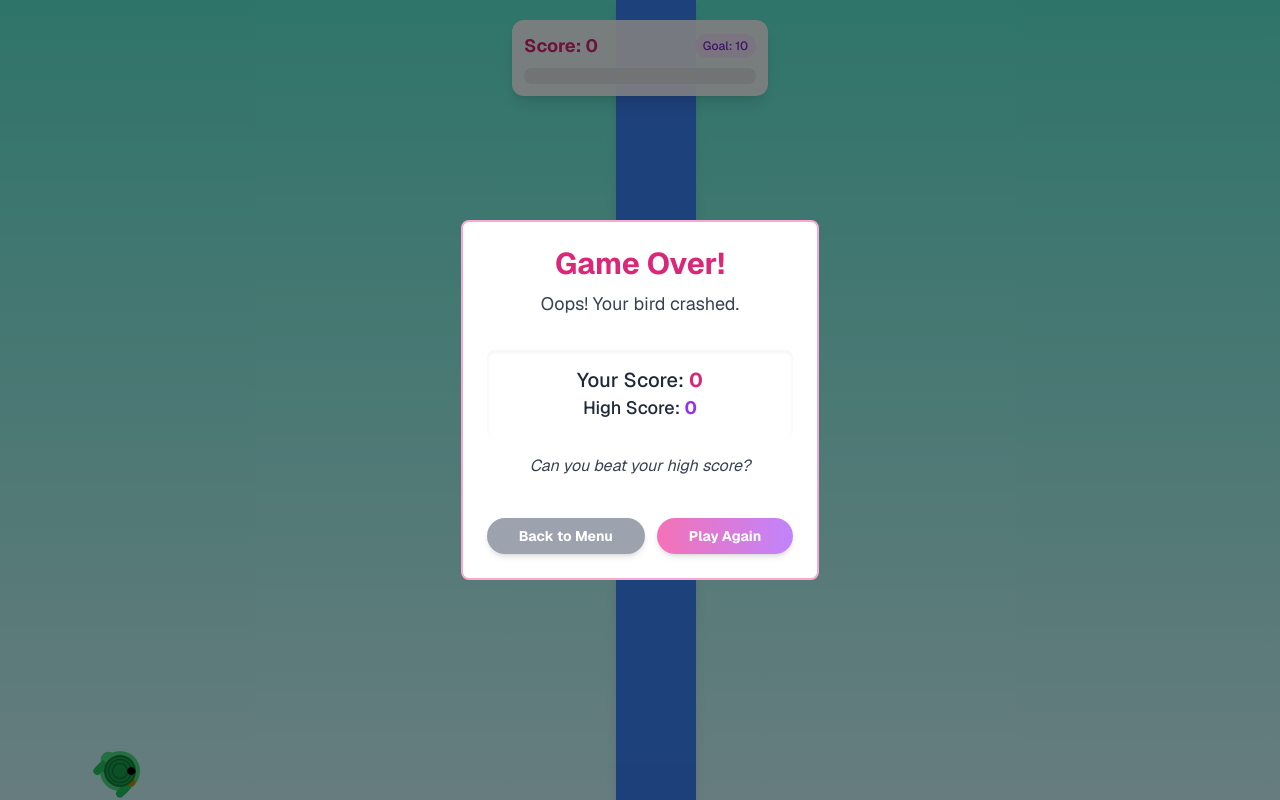
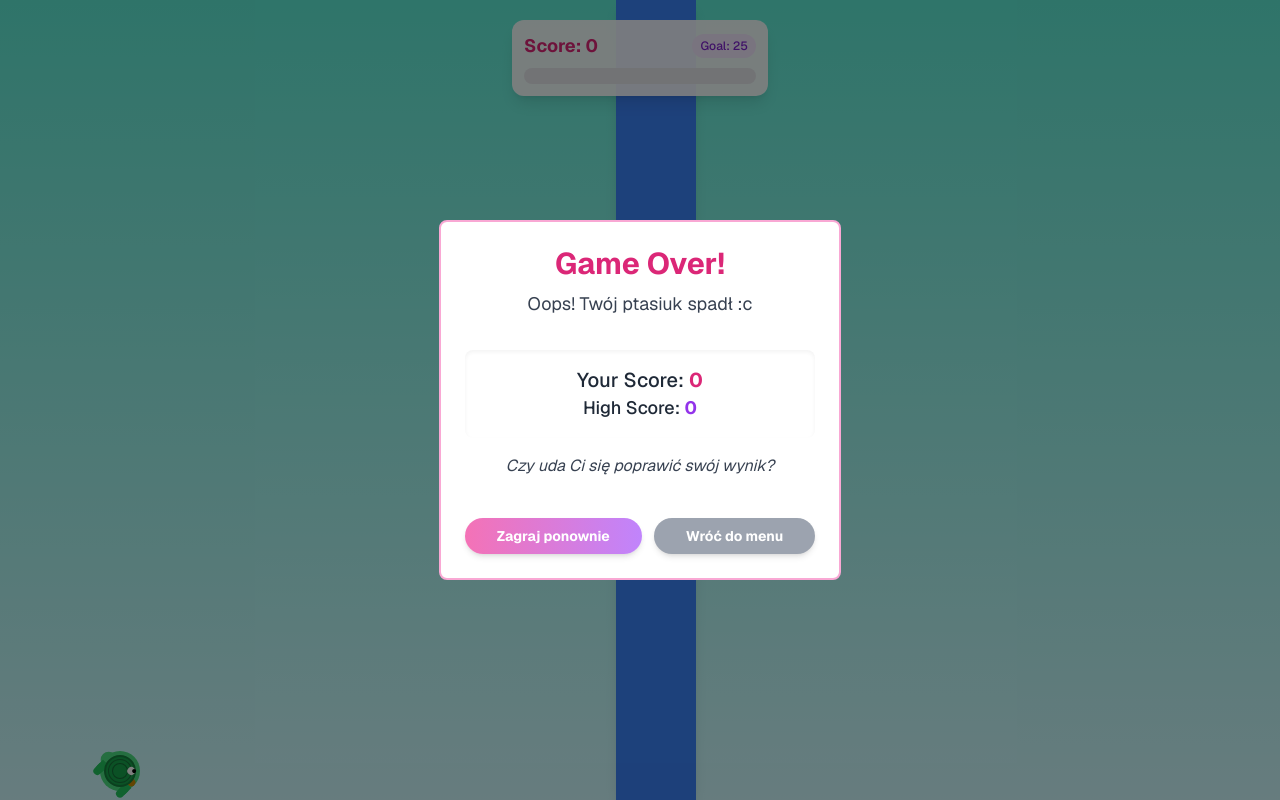
Before and after one commit to pananananas/PolaGame, a Next.js app: page / in a window 1280 px wide. Both pictures are taken after a click on the button "Play Now". Built offline with nearby package versions, Linux system fonts and the light colour scheme.

Commit message:
added final changes

```diff
--- a/src/components/Bird.tsx
+++ b/src/components/Bird.tsx
@@ -1,6 +1,6 @@
-import React, { useEffect, useState } from 'react';
-import Image from 'next/image';
-import { PetType, getPetById } from '~/utils/pets';
+import React, { useEffect, useState } from "react";
+import Image from "next/image";
+import { PetType, getPetById } from "~/utils/pets";
 
 interface BirdProps {
   position: number;
@@ -18,16 +18,16 @@ type PetStylesMap = {
     beakColor: string;
     wingColor: string;
     animationClass: string;
-  }
+  };
 };
 
 export const Bird: React.FC<BirdProps> = ({
   position,
-  petType = 'bird',
+  petType = "bird",
   disableAnimation = false,
   isWelcomeScreen = false,
   imageUrl,
-  velocity = 0
+  velocity = 0,
 }) => {
   // Track previous position to determine if jumping
   const [prevPosition, setPrevPosition] = useState(position);
@@ -40,7 +40,8 @@ export const Bird: React.FC<BirdProps> = ({
 
     // When velocity is negative (jumping up), rotate slightly upward (-15 degrees)
     // When falling, gradually rotate downward but only up to 45 degrees with a smaller multiplier
-    const targetRotation = velocity < 0 ? -15 : Math.min(45, Math.max(-15, velocity * 4));
+    const targetRotation =
+      velocity < 0 ? -15 : Math.min(45, Math.max(-15, velocity * 4));
 
     setRotation(targetRotation);
     setPrevPosition(position);
@@ -49,33 +50,33 @@ export const Bird: React.FC<BirdProps> = ({
   // Map pet types to styles and characteristics
   const petStyles: PetStylesMap = {
     bird: {
-      color: 'bg-yellow-200',
-      eyeColor: 'bg-black',
-      beakColor: 'bg-orange-300',
-      wingColor: 'bg-yellow-300',
-      animationClass: 'animate-bounce'
+      color: "bg-yellow-200",
+      eyeColor: "bg-black",
+      beakColor: "bg-orange-300",
+      wingColor: "bg-yellow-300",
+      animationClass: "animate-bounce",
     },
     turtle: {
-      color: 'bg-green-400', // Slightly darker green for the body
-      eyeColor: 'bg-black',
-      beakColor: 'bg-yellow-600', // More defined beak color
-      wingColor: 'bg-green-700', // Darker green for shell
-      animationClass: 'animate-pulse'
+      color: "bg-green-400", // Slightly darker green for the body
+      eyeColor: "bg-black",
+      beakColor: "bg-yellow-600", // More defined beak color
+      wingColor: "bg-green-700", // Darker green for shell
+      animationClass: "animate-pulse",
     },
     rabbit: {
-      color: 'bg-pink-200',
-      eyeColor: 'bg-black',
-      beakColor: 'bg-pink-300', // nose
-      wingColor: 'bg-white', // fluffy tail
-      animationClass: 'animate-bounce'
+      color: "bg-pink-200",
+      eyeColor: "bg-black",
+      beakColor: "bg-pink-300", // nose
+      wingColor: "bg-white", // fluffy tail
+      animationClass: "animate-bounce",
     },
     panda: {
-      color: 'bg-white',
-      eyeColor: 'bg-black',
-      beakColor: 'bg-black', // nose
-      wingColor: 'bg-black', // markings
-      animationClass: 'animate-none'
-    }
+      color: "bg-white",
+      eyeColor: "bg-black",
+      beakColor: "bg-black", // nose
+      wingColor: "bg-black", // markings
+      animationClass: "animate-none",
+    },
   };
 
   const style = petStyles[petType];
@@ -89,10 +90,11 @@ export const Bird: React.FC<BirdProps> = ({
     : "absolute left-[100px]"; // Original game positioning
 
   // Only apply animation in welcome screen and if not disabled
-  const animationClass = (isWelcomeScreen && !disableAnimation) ? style.animationClass : '';
+  const animationClass =
+    isWelcomeScreen && !disableAnimation ? style.animationClass : "";
 
   // Add black border for panda
-  const borderClass = petType === 'panda' ? 'border-2 border-black' : '';
+  const borderClass = petType === "panda" ? "border-2 border-black" : "";
 
   // If we have an image URL, render image instead of styled component
   if (imageUrl) {
@@ -101,15 +103,17 @@ export const Bird: React.FC<BirdProps> = ({
 
     return (
       <div
-        className={`${positionClass} w-10 h-10`}
+        className={`${positionClass} h-10 w-10`}
         style={{
-          top: isWelcomeScreen ? 'auto' : `${position}px`,
+          top: isWelcomeScreen ? "auto" : `${position}px`,
           transform: `rotate(${finalRotation}deg)`,
-          transformOrigin: 'center',
-          transition: isWelcomeScreen ? 'none' : 'transform 0.1s ease-out'
+          transformOrigin: "center",
+          transition: isWelcomeScreen ? "none" : "transform 0.1s ease-out",
         }}
       >
-        <div className={`w-full h-full overflow-hidden rounded-full bg-transparent ${borderClass}`}>
+        <div
+          className={`h-full w-full overflow-hidden rounded-full bg-transparent ${borderClass}`}
+        >
           <Image
             src={imageUrl}
             alt={`${petType} pet`}
@@ -126,62 +130,84 @@ export const Bird: React.FC<BirdProps> = ({
 
   return (
     <div
-      className={`${positionClass} w-10 h-10`}
+      className={`${positionClass} h-10 w-10`}
       style={{
-        top: isWelcomeScreen ? 'auto' : `${position}px`,
+        top: isWelcomeScreen ? "auto" : `${position}px`,
         transform: `rotate(${finalRotation}deg)`,
-        transformOrigin: 'center',
-        transition: isWelcomeScreen ? 'none' : 'transform 0.1s ease-out'
+        transformOrigin: "center",
+        transition: isWelcomeScreen ? "none" : "transform 0.1s ease-out",
       }}
     >
       {/* Pet body */}
-      <div className={`w-full h-full ${style.color} rounded-full flex items-center justify-center ${animationClass} ${borderClass}`}>
-        <div className="relative w-full h-full">
+      <div
+        className={`h-full w-full ${style.color} flex items-center justify-center rounded-full ${animationClass} ${borderClass}`}
+      >
+        <div className="relative h-full w-full">
           {/* Eyes */}
-          <div className={`absolute top-2 left-2 w-2 h-2 ${style.eyeColor} rounded-full`}></div>
+          {petType === "rabbit" && (
+            <>
+              <div
+                className={`absolute left-4 top-2 h-2 w-2 rounded-full bg-white`}
+              ></div>
+              <div
+                className={`absolute left-5 top-3 h-1 w-1 rounded-full bg-black`}
+              ></div>
+              <div
+                className={`absolute bottom-2 left-5 h-1 w-3 ${style.beakColor} rounded-full`}
+              ></div>
+            </>
+          )}
 
           {/* Beak/nose */}
-          <div className={`absolute top-4 left-7 w-3 h-2 ${style.beakColor} rounded-r-full`}></div>
+          <div
+            className={`absolute left-7 top-4 h-2 w-3 ${style.beakColor} rounded-r-full`}
+          ></div>
 
           {/* Wing/tail/feature */}
-          <div className={`absolute bottom-2 left-1 w-3 h-2 ${style.wingColor} rounded-full`}></div>
 
           {/* Pet-specific additional details */}
-          {petType === 'turtle' && (
+          {petType === "turtle" && (
             <>
               {/* Enhanced shell pattern with hexagonal pattern */}
 
               {/* Turtle head */}
-              <div className="absolute -left-1 top-3 w-3 h-4 bg-green-400 rounded-l-full"></div>
-
+              <div className="absolute -left-1 top-3 h-4 w-3 rounded-l-full bg-green-400"></div>
 
               {/* Turtle limbs */}
-              <div className="absolute bottom-0 left-0 w-2 h-3 bg-green-500 rounded-b-full"></div>
-              <div className="absolute bottom-0 right-0 w-2 h-3 bg-green-500 rounded-b-full"></div>
-              <div className="absolute top-6 left-0 w-2 h-3 bg-green-500 rounded-b-full"></div>
-              <div className="absolute top-6 right-0 w-2 h-3 bg-green-500 rounded-b-full"></div>
+              <div className="absolute bottom-0 left-0 h-3 w-2 rounded-b-full bg-green-500"></div>
+              <div className="absolute bottom-0 right-0 h-3 w-2 rounded-b-full bg-green-500"></div>
+              <div className="absolute left-0 top-6 h-3 w-2 rounded-b-full bg-green-500"></div>
+              <div className="absolute right-0 top-6 h-3 w-2 rounded-b-full bg-green-500"></div>
 
-              <div className="absolute inset-1 border-2 border-green-700 rounded-full bg-green-600"></div>
+              <div className="absolute inset-1 rounded-full border-2 border-green-700 bg-green-600"></div>
 
               {/* Shell pattern details */}
-              <div className="absolute inset-2 border border-green-800 rounded-full opacity-80"></div>
-              <div className="absolute inset-3 border border-green-900 rounded-full opacity-70"></div>
+              <div className="absolute inset-2 rounded-full border border-green-800 opacity-80"></div>
+              <div className="absolute inset-3 rounded-full border border-green-900 opacity-70"></div>
 
               {/* Right eye */}
-              <div className="absolute top-2 right-2 w-2 h-2 bg-black rounded-full"></div>
+              <div className="absolute right-2 top-2 h-2 w-2 rounded-full bg-white"></div>
+              <div className="absolute right-2 top-2 h-1 w-1 rounded-full bg-black"></div>
             </>
           )}
-          {petType === 'rabbit' && (
-            <div className="absolute -top-4 left-1 h-6 w-2 bg-pink-200 rounded-t-full"></div> // Ears
+          {petType === "rabbit" && (
+            <div className="absolute -top-4 left-1 h-6 w-2 rounded-t-full bg-pink-200"></div> // Ears
           )}
-          {petType === 'panda' && (
+          {petType === "panda" && (
             <>
               {/* Eye patches */}
-              <div className="absolute top-1 left-1 w-3 h-3 bg-black rounded-full"></div>
-              <div className="absolute top-1 right-1 w-3 h-3 bg-black rounded-full"></div>
+              <div className="absolute left-1 top-1 h-3 w-3 rounded-full border-2 border-black bg-white"></div>
+              <div className="absolute left-2 top-2 h-1 w-1 rounded-full bg-black"></div>
+
+              <div className="absolute right-1 top-1 h-3 w-3 rounded-full border-2 border-black bg-white"></div>
+              <div className="absolute right-2 top-2 h-1 w-1 rounded-full bg-black"></div>
+
               {/* Ears */}
-              <div className="absolute -top-2 left-1 h-2 w-2 bg-black rounded-full"></div>
-              <div className="absolute -top-2 right-1 h-2 w-2 bg-black rounded-full"></div>
+              <div className="absolute -top-2 left-1 h-2 w-2 rounded-full bg-black"></div>
+              <div className="absolute -top-2 right-1 h-2 w-2 rounded-full bg-black"></div>
+              <div
+                className={`absolute bottom-2 left-1 h-1.5 w-3 ${style.wingColor} rounded-full`}
+              ></div>
             </>
           )}
         </div>
--- a/src/components/Game.tsx
+++ b/src/components/Game.tsx
@@ -16,7 +16,7 @@ const BASE_PIPE_GAP = 200;
 const BASE_PIPE_SPEED = 4;
 const SPEED_INCREASE_RATE = 0.1;
 const BASE_MAX_PIPE_SPEED = 8;
-const SPECIAL_SCORE_THRESHOLD = 10;
+const SPECIAL_SCORE_THRESHOLD = 25;
 const INITIAL_PIPE_DISTANCE = 800; // Base distance for the first pipe
 const TAP_COOLDOWN = 200;          // Cooldown between taps in milliseconds to prevent double taps
 
@@ -188,8 +188,10 @@ export const Game = ({ petType = 'bird', onBackToMenu }: GameProps) => {
   const endGame = useCallback(() => {
     // Update refs - BUT KEEP THE PIPES
     gameOverRef.current = true;
+    gameStartedRef.current = false; // Explicitly set game as not started when ending
 
     // Update React state
+    setGameStarted(false); // Update React state to match ref
     setGameOver(true);
 
     // Stop animation and intervals
@@ -261,7 +263,7 @@ export const Game = ({ petType = 'bird', onBackToMenu }: GameProps) => {
 
             // Show congratulations message when reaching the threshold using Sonner toast
             if (scoreRef.current === SPECIAL_SCORE_THRESHOLD) {
-              toast.success('Congratulations!', {
+              toast.success('YOOOOOO czeka na Ciebie nagroda :>', {
                 // description: `You reached ${SPECIAL_SCORE_THRESHOLD} points! Keep going!`,
                 icon: '🎉',
                 duration: 4000,
@@ -349,12 +351,15 @@ export const Game = ({ petType = 'bird', onBackToMenu }: GameProps) => {
     // Update the last tap time
     lastTapTimeRef.current = now;
 
+    // If game is over, don't allow jumps, even for starting a new game
+    if (gameOverRef.current) return;
+
     if (!gameStartedRef.current) {
       startGame();
       return;
     }
 
-    if (gameOverRef.current || isPausedRef.current) return;
+    if (isPausedRef.current) return;
 
     // Directly update velocity ref with screen-size adjusted jump force
     birdVelRef.current = jumpForce;
--- a/src/components/GameOverModal.tsx
+++ b/src/components/GameOverModal.tsx
@@ -1,4 +1,11 @@
-import { Dialog, DialogContent, DialogDescription, DialogHeader, DialogTitle, DialogFooter } from "../components/ui/dialog";
+import {
+  Dialog,
+  DialogContent,
+  DialogDescription,
+  DialogHeader,
+  DialogTitle,
+  DialogFooter,
+} from "../components/ui/dialog";
 import { Button } from "../components/ui/button";
 
 interface GameOverModalProps {
@@ -16,62 +23,79 @@ export const GameOverModal = ({
   score,
   highScore,
   goalReached = false,
-  goalScore = 10,
+  goalScore = 25,
   onRetry,
-  onBackToMenu
+  onBackToMenu,
 }: GameOverModalProps) => {
   return (
     <Dialog open={isOpen}>
-      <DialogContent className={`${goalReached ? 'bg-purple-100 border-purple-300' : 'bg-pink-100 border-pink-300'} border-2 rounded-lg max-w-md mx-auto`}>
+      <DialogContent
+        className={`${goalReached ? "border-purple-300 bg-purple-100" : "border-pink-300 bg-pink-100"} mx-auto max-w-md rounded-lg border-2`}
+      >
         <DialogHeader>
-          <DialogTitle className={`text-3xl font-bold ${goalReached ? 'text-purple-600' : 'text-pink-600'} text-center`}>
-            {goalReached ? 'Congratulations!!! 🎉' : 'Game Over!'}
+          <DialogTitle
+            className={`text-3xl font-bold ${goalReached ? "text-purple-600" : "text-pink-600"} text-center`}
+          >
+            {goalReached ? "Congratulationes! 🎉" : "Game Over!"}
           </DialogTitle>
           <DialogDescription className="text-center text-lg text-gray-700">
             {goalReached
-              ? `You reached the goal of ${goalScore} points!`
-              : 'Oops! Your bird crashed.'}
+              ? `Osiągnęłaś cel ${goalScore} punktów!`
+              : "Oops! Twój ptasiuk spadł :c"}
           </DialogDescription>
         </DialogHeader>
 
-        <div className="py-4 space-y-4">
-          <div className={`${goalReached ? 'bg-purple-50' : 'bg-white'} p-4 rounded-lg shadow-inner`}>
+        <div className="space-y-4 py-4">
+          <div
+            className={`${goalReached ? "bg-purple-50" : "bg-white"} rounded-lg p-4 shadow-inner`}
+          >
             <p className="text-center text-xl font-medium text-gray-800">
-              Your Score: <span className={`${goalReached ? 'text-purple-600' : 'text-pink-600'} font-bold`}>{score}</span>
+              Your Score:{" "}
+              <span
+                className={`${goalReached ? "text-purple-600" : "text-pink-600"} font-bold`}
+              >
+                {score}
+              </span>
             </p>
             <p className="text-center text-lg font-medium text-gray-800">
-              High Score: <span className="text-purple-600 font-bold">{highScore}</span>
+              High Score:{" "}
+              <span className="font-bold text-purple-600">{highScore}</span>
             </p>
           </div>
 
           {goalReached && (
-            <div className="text-center text-purple-700 font-medium p-2 bg-purple-50 rounded-lg">
-              You've mastered the game and reached the special goal!
-              <div className="text-4xl my-2">🏆</div>
+            <div className="rounded-lg bg-purple-50 p-2 text-center font-medium text-purple-400">
+              A nagrodą jest{" "}
+              <span className="bg-gradient-to-r from-purple-400 to-indigo-400 bg-clip-text font-bold text-transparent">
+                wałczer{" "}
+              </span>{" "}
+              na obiedek w wybranym lokalu!!!
+              <div className="my-2 text-4xl">🏆</div>
             </div>
           )}
 
-          <p className="text-center text-gray-700 italic">
+          <p className="text-center italic text-gray-700">
             {score > highScore
-              ? "Awesome! You set a new high score!"
-              : goalReached ? "Amazing achievement!" : "Can you beat your high score?"}
+              ? "WOW! Nowy rekord!"
+              : goalReached
+                ? ""
+                : "Czy uda Ci się poprawić swój wynik?"}
           </p>
         </div>
 
-        <DialogFooter className="flex flex-col sm:flex-row gap-3 justify-center">
+        <DialogFooter className="flex flex-col justify-center gap-3 sm:flex-row">
           <Button
-            className=" text-white bg-gray-400 font-bold py-2 px-8 rounded-full shadow-md"
+            className={`bg-gradient-to-r ${goalReached ? "from-purple-400 to-indigo-400 hover:from-purple-500 hover:to-indigo-500" : "from-pink-400 to-purple-400 hover:from-pink-500 hover:to-purple-500"} rounded-full px-8 py-2 font-bold text-white shadow-md`}
+            onClick={onRetry}
+          >
+            Zagraj ponownie
+          </Button>
+          <Button
+            className="rounded-full bg-gray-400 px-8 py-2 font-bold text-white shadow-md"
             onClick={onBackToMenu}
           >
-            Back to Menu
+            Wróć do menu
           </Button>
-          <Button
-            className={`bg-gradient-to-r ${goalReached ? 'from-purple-400 to-indigo-400 hover:from-purple-500 hover:to-indigo-500' : 'from-pink-400 to-purple-400 hover:from-pink-500 hover:to-purple-500'} text-white font-bold py-2 px-8 rounded-full shadow-md`}
-            onClick={onRetry}
-          >
-            Play Again
-          </Button>
-
         </DialogFooter>
       </DialogContent>
     </Dialog>
```
Also changed, not shown: src/components/WelcomeScreen.tsx (+11 -39 lines).
